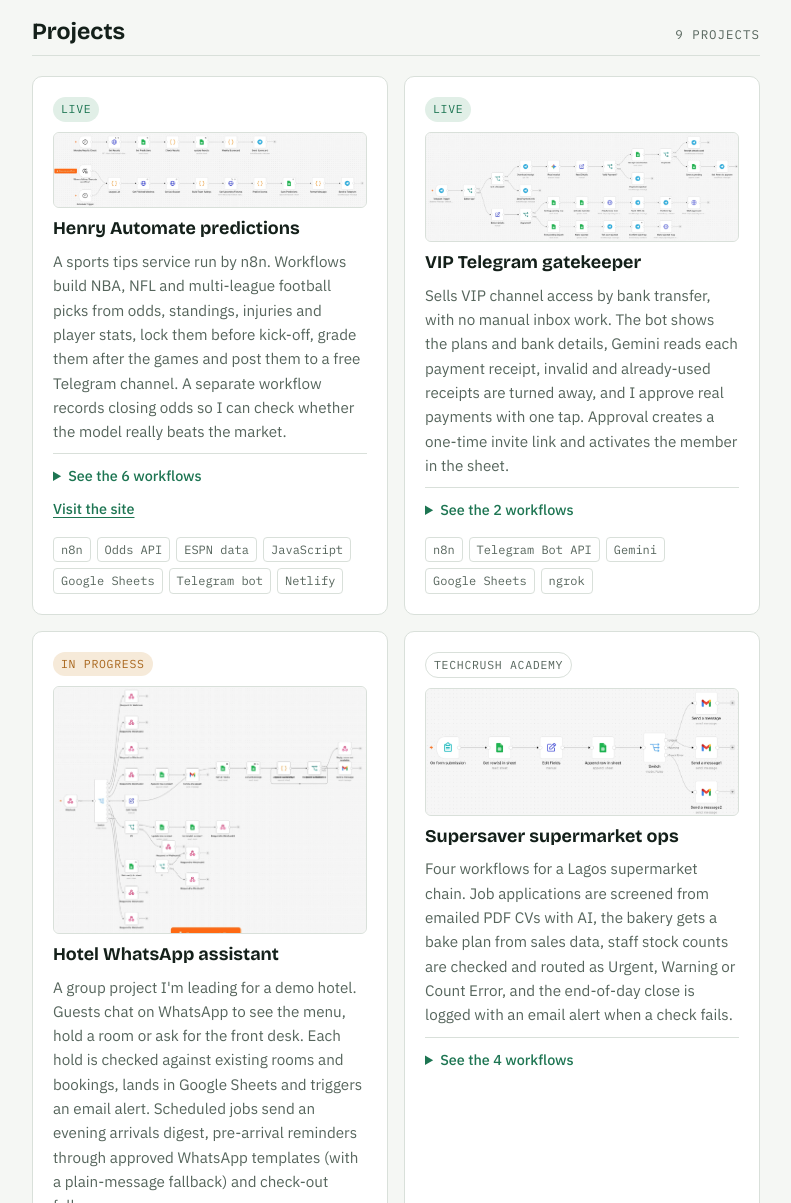
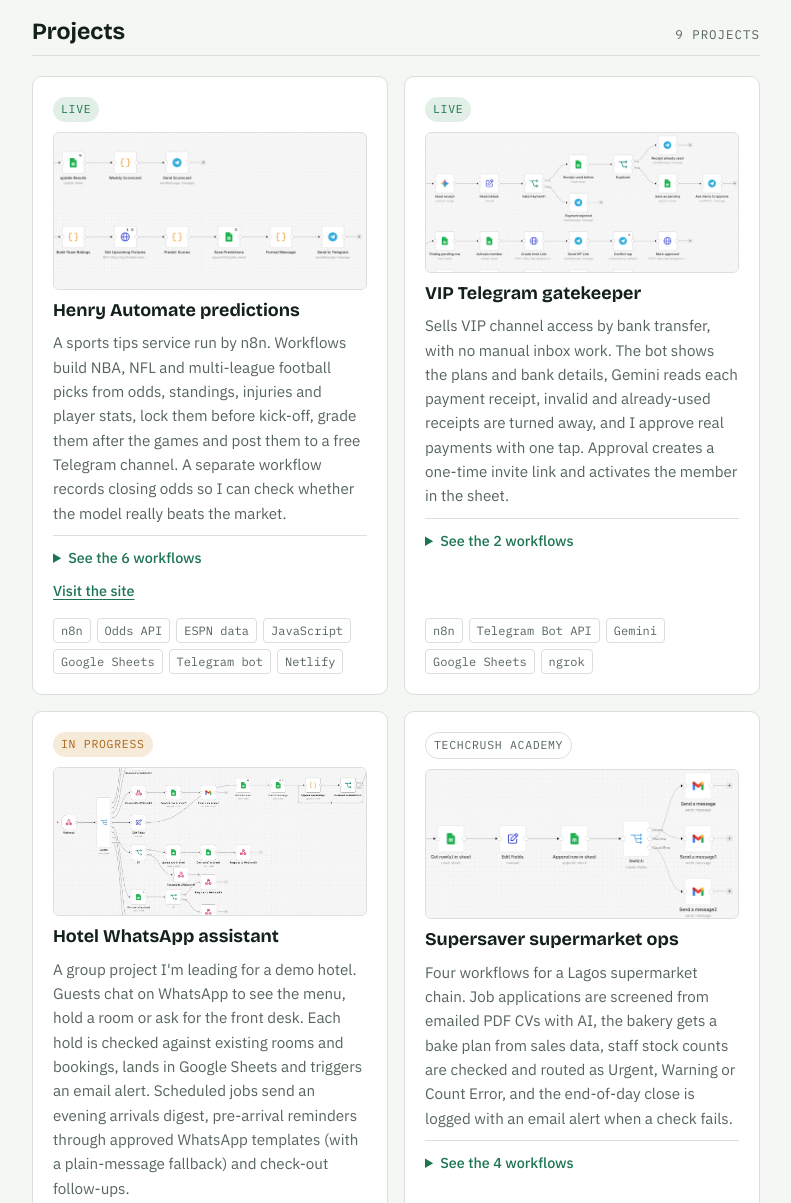
Before and after one commit to Henry-automate/portfolio, a plain HTML site: page index.html in a window 1280 px wide. Shown: the part 1200-2403 px from the top of the page, without its empty margins (244-1035 px from the left). Drawn offline with nearby package versions, Linux system fonts and the light colour scheme.

Commit message:
Add link preview image and close-up card screenshots
Co-Authored-By: Claude Opus 5.5 <noreply@anthropic.com>
Claude-Session: https://claude.ai/code/session_015TQzEzyxN77rjXF2GjDSQY

```diff
--- a/site.js
+++ b/site.js
@@ -54,7 +54,7 @@ window.SITE = {
       status: "live", title: "Henry Automate predictions",
       text: "A sports tips service run by n8n. Workflows build NBA, NFL and multi-league football picks from odds, standings, injuries and player stats, lock them before kick-off, grade them after the games and post them to a free Telegram channel. A separate workflow records closing odds so I can check whether the model really beats the market.",
       stack: ["n8n", "Odds API", "ESPN data", "JavaScript", "Google Sheets", "Telegram bot", "Netlify"],
-      image: "images/workflows/multi-league-predictions.webp", link: "https://henryautomate.netlify.app", linkText: "Visit the site",
+      image: "images/workflows/cards/predictions.webp", link: "https://henryautomate.netlify.app", linkText: "Visit the site",
       gallery: [
         { src: "images/workflows/multi-league-predictions.webp", caption: "Multi-league football: team ratings, predictions and a Monday scorecard" },
         { src: "images/workflows/nba-predictions.webp", caption: "NBA picks: odds, standings, injuries and player stats into the model" },
@@ -68,7 +68,7 @@ window.SITE = {
       status: "live", title: "VIP Telegram gatekeeper",
       text: "Sells VIP channel access by bank transfer, with no manual inbox work. The bot shows the plans and bank details, Gemini reads each payment receipt, invalid and already-used receipts are turned away, and I approve real payments with one tap. Approval creates a one-time invite link and activates the member in the sheet.",
       stack: ["n8n", "Telegram Bot API", "Gemini", "Google Sheets", "ngrok"],
-      image: "images/workflows/vip-gatekeeper-receipts.webp", link: "", linkText: "",
+      image: "images/workflows/cards/vip-gatekeeper.webp", link: "", linkText: "",
       gallery: [
         { src: "images/workflows/vip-gatekeeper-receipts.webp", caption: "Receipts: AI receipt check, duplicate block, approve or reject" },
         { src: "images/workflows/vip-payments-bot.webp", caption: "Payments bot: plans, bank details, invite links and rejections" }
@@ -78,7 +78,7 @@ window.SITE = {
       status: "wip", title: "Hotel WhatsApp assistant",
       text: "A group project I'm leading for a demo hotel. Guests chat on WhatsApp to see the menu, hold a room or ask for the front desk. Each hold is checked against existing rooms and bookings, lands in Google Sheets and triggers an email alert. Scheduled jobs send an evening arrivals digest, pre-arrival reminders through approved WhatsApp templates (with a plain-message fallback) and check-out follow-ups.",
       stack: ["n8n", "Twilio WhatsApp", "Webhooks", "Google Sheets", "Gmail", "ngrok"],
-      image: "images/workflows/hotel-whatsapp-bot.webp", link: "https://grand-hotel-demo-ng.netlify.app", linkText: "Try the live demo",
+      image: "images/workflows/cards/hotel-whatsapp-bot.webp", link: "https://grand-hotel-demo-ng.netlify.app", linkText: "Try the live demo",
       gallery: [
         { src: "images/workflows/hotel-whatsapp-bot.webp", caption: "Guest bot: one webhook routes every WhatsApp message" },
         { src: "images/workflows/hotel-scheduled-messages.webp", caption: "Scheduled messages: digest, reminders with fallback, follow-ups" }
@@ -88,7 +88,7 @@ window.SITE = {
       status: "course", title: "Supersaver supermarket ops",
       text: "Four workflows for a Lagos supermarket chain. Job applications are screened from emailed PDF CVs with AI, the bakery gets a bake plan from sales data, staff stock counts are checked and routed as Urgent, Warning or Count Error, and the end-of-day close is logged with an email alert when a check fails.",
       stack: ["n8n", "Gmail", "Gemini", "PDF extraction", "Forms", "Google Sheets"],
-      image: "images/workflows/supersaver-stock-count.webp", link: "", linkText: "",
+      image: "images/workflows/cards/supersaver.webp", link: "", linkText: "",
       gallery: [
         { src: "images/workflows/supersaver-cv-screener.webp", caption: "CV screener: Gmail → PDF → Gemini → sheet → auto-reply" },
         { src: "images/workflows/supersaver-bake-planner.webp", caption: "Bake planner: daily sales summary emailed to the bakery" },
@@ -100,7 +100,7 @@ window.SITE = {
       status: "wip", title: "Travel agency enquiries & flight quotes",
       text: "Enquiries for a Nigerian travel agency are scored Hot, Warm or Cold and saved to a CRM sheet, and hot leads alert the team at once. For flight requests, an AI agent searches live Google Flights fares, keeps the cheapest options, converts them to naira at today's rate and emails the customer a quote.",
       stack: ["n8n", "AI Agent", "Gemini", "SerpAPI", "Google Sheets", "Gmail"],
-      image: "images/workflows/travel-enquiry-intake.webp", link: "", linkText: "",
+      image: "images/workflows/cards/travel.webp", link: "", linkText: "",
       gallery: [
         { src: "images/workflows/travel-enquiry-intake.webp", caption: "Enquiry intake: lead scoring, CRM and the flight-quote agent" },
         { src: "images/workflows/flight-finder-agent.webp", caption: "Flight finder: a chat agent with memory and a search tool" },
```
Also changed, not shown: index.html (+10 -0 lines), images/og-card.jpg (added), images/workflows/cards/hotel-whatsapp-bot.webp (added), images/workflows/cards/predictions.webp (added), images/workflows/cards/supersaver.webp (added), images/workflows/cards/travel.webp (added), images/workflows/cards/vip-gatekeeper.webp (added).
